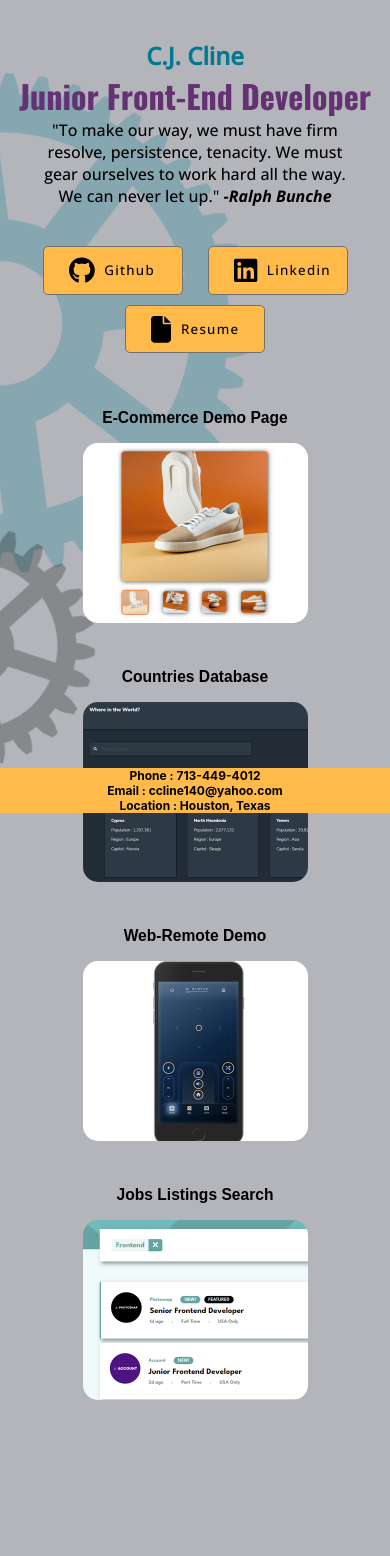
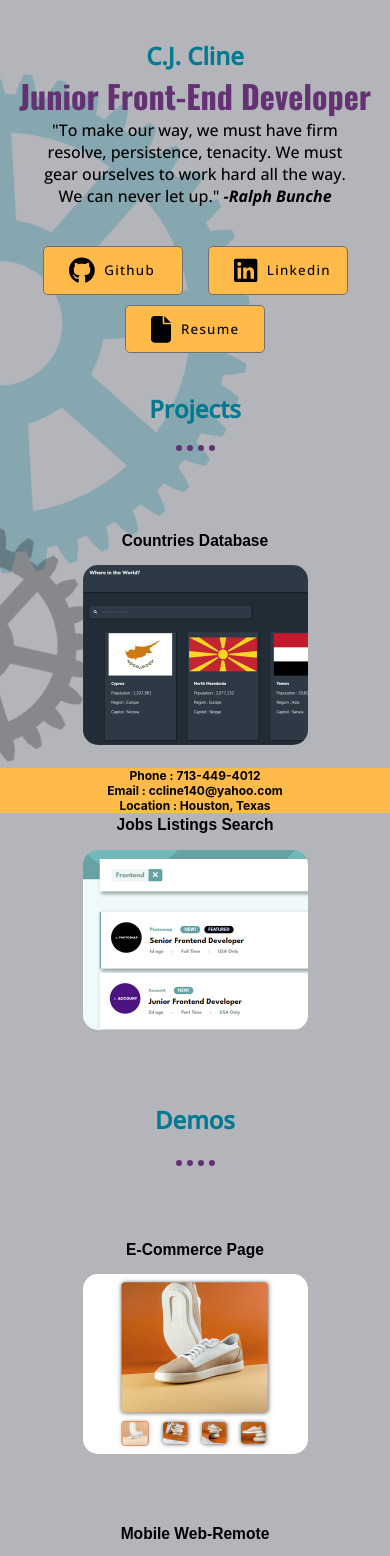
Before and after one commit to SiegeTank-90/Portfolio, a React (Create React App) app: page / in a window 390 px wide. Shown: the top 1556 px of the page. Before the commit the page ends 1482 px from the top, so only its background shows below. Built offline with nearby package versions, Linux system fonts and the light colour scheme.

Commit message:
Based On Feed back added section dividers.

```diff
--- a/public/index.html
+++ b/public/index.html
@@ -3,8 +3,6 @@
  <head>
   <meta charset="utf-8" />
   <meta name="viewport" content="width=device-width, initial-scale=1" />
-  <meta name="theme-color" content="#000000" />
-  <meta name="description" content="Web site created using create-react-app" />
   <link rel="apple-touch-icon" href="%PUBLIC_URL%/logo192.png" />
 
   <link rel="manifest" href="%PUBLIC_URL%/manifest.json" />
--- a/src/App.css
+++ b/src/App.css
@@ -104,7 +104,7 @@ a {
 .Information--Buttons-Row {
  display: flex;
  flex-wrap: wrap;
- margin-top: 10%;
+ margin: 10% 0;
  gap: 10px 25px;
 }
 
@@ -126,6 +126,21 @@ a {
  color: white;
 }
 
+.breakline {
+ border: none;
+ border-bottom: 6px dotted #643173;
+ width: 7.5%;
+}
+
+.Information--Title {
+ text-align: center;
+ color: #007991;
+ font-family: 'Open Sans', sans-serif;
+ font-family: 500;
+ font-size: 32px;
+ margin-top: 5%;
+}
+
 /* Projects Gallery */
 
 .ProjectGallery {
@@ -136,11 +151,16 @@ a {
  gap: 25px 50px;
 }
 
+.ProjectGallery--Sectional {
+ width: 100%;
+}
+
 .Card {
  width: 250px;
  background: none;
  border: none;
  border-radius: 15px;
+ margin: 25px 10px;
 }
 
 .Card:hover {
@@ -179,6 +199,14 @@ a {
  .Information--Job {
   font-size: 32px;
  }
+ .Information--Title {
+  font-size: 24px;
+ }
+ .breakline {
+  border-bottom: 6px dotted #643173;
+  width: 10%;
+ }
+
  .Information--Name {
   font-size: 24px;
  }
--- a/src/Components/Information.jsx
+++ b/src/Components/Information.jsx
@@ -40,6 +40,9 @@ function Information() {
                         </button>
                     </a>
                 </div>
+                <h2 className="Information--Title">Projects</h2>
+
+                <hr className="breakline" />
                 <ProjectGallery />
             </div>
 
--- a/src/Components/ProjectGallery.jsx
+++ b/src/Components/ProjectGallery.jsx
@@ -7,37 +7,59 @@ import Card from "./ProjectCard";
 
 const Projects = [
     {
-        name: 'E-Commerce Demo Page',
+        name: 'E-Commerce Page',
         img: ecommerce,
-        link: 'https://siegetank-90.github.io/eCommerceDemo/'
+        link: 'https://siegetank-90.github.io/eCommerceDemo/',
+        demo: true
+
     },
     {
         name: 'Countries Database',
         img: findaflag,
-        link: 'https://siegetank-90.github.io/findaflag/'
+        link: 'https://siegetank-90.github.io/findaflag/',
+        demo: false
     },
     {
-        name: 'Web-Remote Demo',
+        name: 'Mobile Web-Remote',
         img: webRemote,
-        link: 'https://siegetank-90.github.io/web-remote2'
+        link: 'https://siegetank-90.github.io/web-remote2',
+        demo: true
     },
     {
         name: 'Jobs Listings Search',
         img: jobSnapshot,
-        link: 'https://siegetank-90.github.io/jobFilter'
+        link: 'https://siegetank-90.github.io/jobFilter',
+        demo: false
+
     }
 ]
 
 function ProjectGallery() {
+    let ProjectsArray = [];
+    let DemoProjectArray = [];
 
-    let ProjectsArray = Projects.map(element => {
-        return <Card title={element.name} image={element.img} link={element.link} />
-    }
-    )
+    Projects.map(element => {
+        if (element.demo === false) {
+            ProjectsArray.push(<Card title={element.name} image={element.img} link={element.link} />)
+        } else {
+            DemoProjectArray.push(<Card title={element.name} image={element.img} link={element.link} />)
+        }
+
+    })
+
 
 
     return (<div className="ProjectGallery">
-        {ProjectsArray}
+        <div className="ProjectGallery--Sectional" >
+            {ProjectsArray}
+        </div>
+        <div className="ProjectGallery--Sectional">
+            <h3 className="Information--Title ">Demos</h3>
+            <hr className="breakline" />
+        </div>
+        <div className="ProjectGallery--Sectional" >
+            {DemoProjectArray}
+        </div>
     </div>)
 }
 
```
Also changed, not shown: 11 other files (tests, documents, lock files or other folders).
